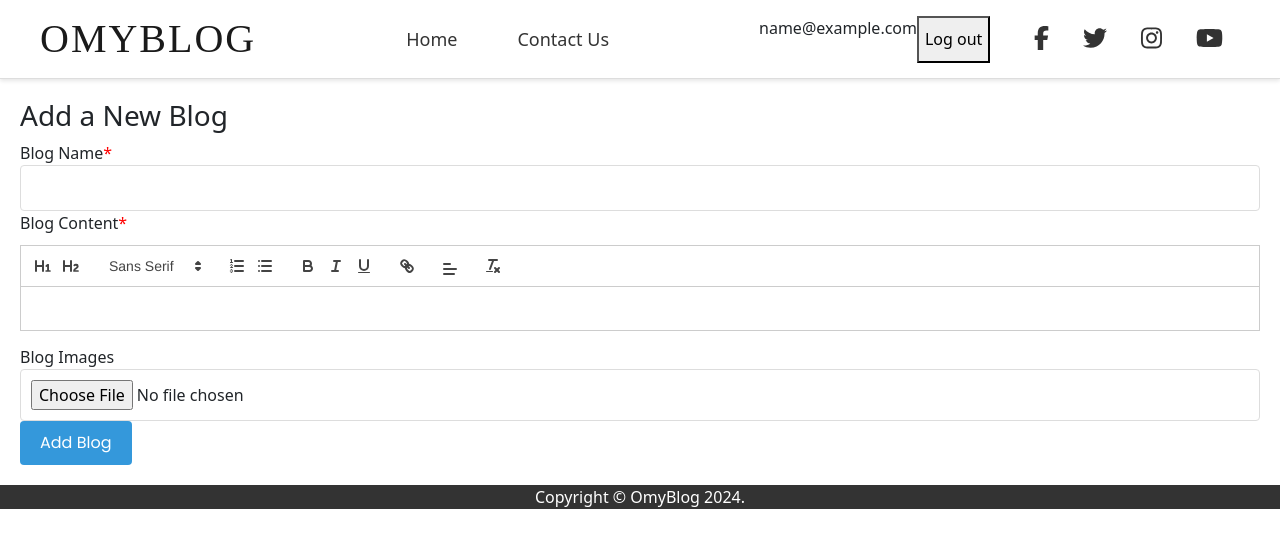
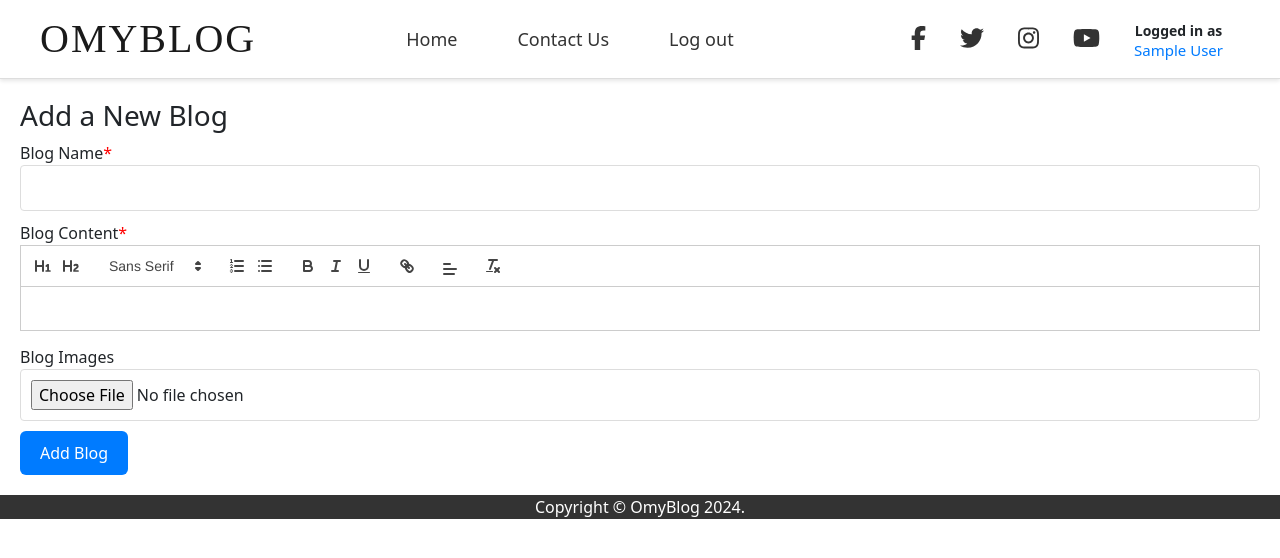
Before and after one commit to Nancy-222/MERN-Blogs, a React (Create React App) app in the folder frontend/: page /blog-form in a window 1280 px wide. Shown: the top 558 px of the page. Built offline with nearby package versions, Linux system fonts and the light colour scheme; sample sign-in values are in the browser's storage.

Commit message:
Added logged in as firstname and lastname of the user

```diff
--- a/frontend/src/components/BlogForm.css
+++ b/frontend/src/components/BlogForm.css
@@ -1,13 +1,8 @@
 .add-blog-button {
-    background-color: #3498db; /* Ensure this matches your desired color */
-
+    background-color: #007bff; /* Ensure this matches your desired color */
     color: white;
     border: none;
     padding: 10px 20px;
+    margin-top: 10px;
     cursor: pointer;
 }
-
-.add-blog-button:hover {
-    background-color: #3498db; /* Ensure this matches your desired color */
-
-}
--- a/frontend/src/components/BlogForm.js
+++ b/frontend/src/components/BlogForm.js
@@ -96,7 +96,7 @@ const BlogForm = () => {
                 value={title}
             />
 
-            <label className="blog-content-wrapper">Blog Content<span style={{ color: "red" }}>*</span></label>
+            <label className="blog-content-wrapper" style={{ marginTop: "10px"}}>Blog Content<span style={{ color: "red" }}>*</span></label>
             <ReactQuill
                 ref={quillRef}
                 value={content}
@@ -122,7 +122,7 @@ const BlogForm = () => {
 
             </div>
 
-            <button type="submit" className="add-blog-button">Add Blog</button>
+            <button type="submit" className="add-blog-button btn btn-primary">Add Blog</button>
 
             {error && <div className="error">{error}</div>}
         </form>
--- a/frontend/src/components/Navbar.css
+++ b/frontend/src/components/Navbar.css
@@ -65,3 +65,26 @@
 .social-icon:hover {
   color: #007bff; /* Blue color on hover */
 }
+
+.loggedInUser{
+  display: flex;
+  flex-direction: column;
+  justify-content: center;
+  align-items: center;
+  margin: 0 17px;
+}
+
+.loggedInUser h5{
+  margin: 0;
+  padding: 0;
+  font-size: 15px;
+  color: #007bff;
+}
+
+.loggedInUser p{
+  font-weight: 300;
+  margin: 0;
+  padding: 0;
+  font-size: 14px;
+  font-weight: bold;
+}
--- a/frontend/src/components/Navbar.js
+++ b/frontend/src/components/Navbar.js
@@ -5,13 +5,18 @@ import { useAuthContext } from '../hooks/useAuthContext';
 import { FontAwesomeIcon } from '@fortawesome/react-fontawesome';
 import { faFacebookF, faTwitter, faInstagram, faYoutube} from '@fortawesome/free-brands-svg-icons';
 import './Navbar.css'; // Ensure this CSS file is correctly linked
+// import { useNavigate } from 'react-router-dom'; // Import useNavigate for redirection
+
 
 const Navbar = () => {
   const {logout} = useLogout()
   const { user } = useAuthContext()
+  // const navigate = useNavigate();
   const handleClick = () => {
     logout()
+    // navigate('/contact')
   }
+
 
   return (
     <nav className="navbar">
@@ -21,16 +26,13 @@ const Navbar = () => {
           <Link to="/" className="nav-link">Home</Link>
           <Link to="/contact" className="nav-link">Contact Us</Link>
           {!user && (
-            <div className="navbar-buttons">
-          <Link to="/signup">Sign Up</Link>
-          <Link to="/login">Log In</Link>
-            </div>
+          <Link to="/signup" className="nav-link">Sign Up</Link>
+          )}
+          {!user && (
+          <Link to="/login" className="nav-link">Log In</Link>
           )}
           {user && (
-            <div className="navbar-buttons">
-              <span>{user.email}</span>
-              <button onClick={handleClick}> Log out</button>
-            </div>
+          <Link onClick={handleClick} className="nav-link">Log out</Link>
           )}
         </div>
         <div className="navbar-social">
@@ -46,6 +48,10 @@ const Navbar = () => {
           <a href="https://youtube.com" target="_blank" rel="noopener noreferrer">
             <FontAwesomeIcon icon={faYoutube} className="social-icon" />
           </a>
+          { user && (<div  className="loggedInUser">
+            <p>Logged in as</p>
+            <h5>{user.name}</h5>
+          </div>)}
         </div>
       </div>
     </nav>
--- a/frontend/src/hooks/useLogin.js
+++ b/frontend/src/hooks/useLogin.js
@@ -1,10 +1,12 @@
 import { useState } from 'react'
 import { useAuthContext } from './useAuthContext'
+import { useNavigate } from 'react-router-dom'; // Import useNavigate for redirection
 
 export const useLogin = () => {
   const [error, setError] = useState(null)
   const [isLoading, setIsLoading] = useState(null)
   const { dispatch } = useAuthContext()
+  const navigate = useNavigate();
 
   const login = async (email, password) => {
     setIsLoading(true)
@@ -31,6 +33,9 @@ export const useLogin = () => {
 
       // update loading state
       setIsLoading(false)
+      navigate('/blog-form-details')
+
+
     }
   }
 
--- a/frontend/src/hooks/useLogout.js
+++ b/frontend/src/hooks/useLogout.js
@@ -1,13 +1,13 @@
 import { useAuthContext } from "./useAuthContext"
 
 export const useLogout = () => {
-    const {dispatch} = useAuthContext()
+    const { dispatch } = useAuthContext()
 
     const logout = () => {
         localStorage.removeItem('user')
 
-    dispatch({type: 'LOGOUT'})
+        dispatch({ type: 'LOGOUT' })
     }
 
-    return {logout}
+    return { logout }
 }
--- a/frontend/src/index.css
+++ b/frontend/src/index.css
@@ -141,7 +141,3 @@ div.error {
 .ql-editor {
   background-color: white;
 }
-
-.blog-content-wrapper {
-  margin-bottom: 10px; /* Adjust as needed */
-}
--- a/frontend/src/pages/BlogFormDetails.css
+++ b/frontend/src/pages/BlogFormDetails.css
@@ -44,7 +44,8 @@
 
 /* Style for form controls */
 .blog-form-details-form input[type="text"],
-.blog-form-details-form input[type="file"] {
+.blog-form-details-form input[type="file"],
+.blog-form-details-form textarea {
     width: 100%;
     padding: 10px;
     border: 1px solid #ddd;
--- a/frontend/src/pages/LogIn.js
+++ b/frontend/src/pages/LogIn.js
@@ -1,20 +1,17 @@
 import React, { useState } from 'react';
 import { useLogin } from '../hooks/useLogin';
 import { Container, Form, Button } from 'react-bootstrap';
-import { useNavigate } from 'react-router-dom'; // Import useNavigate for redirection
 import './LogIn.css'; // Import the CSS file for styling
 
 const LogIn = () => {
   const [email, setEmail] = useState(null)
   const [password, setPassword] = useState(null)
   const {login, error, isLoading} = useLogin()
-  const navigate = useNavigate();
   const handleSubmit = async (e) => {
 
     e.preventDefault()
 
     await login(email, password)
-    navigate('/blog-form-details')
   }
 
 
--- a/frontend/src/pages/SignUp.js
+++ b/frontend/src/pages/SignUp.js
@@ -8,6 +8,7 @@ import PhoneInput from 'react-phone-number-input';
 import 'react-phone-number-input/style.css'; // Import the CSS for PhoneInput
 import './SignUp.css'; // Import the CSS file for styling
 import { useSignup } from '../hooks/useSignup';
+import { useNavigate } from 'react-router-dom'; // Import useNavigate for redirection
 
 const Signup = () => {
   const [email, setEmail] = useState('');
@@ -18,6 +19,7 @@ const Signup = () => {
   const [selectedCountry, setSelectedCountry] = useState(null);
   const [phoneNumber, setPhoneNumber] = useState('');
   const {signup, isLoading, error} = useSignup()
+  const navigate = useNavigate();
 
   // Convert country data to options for react-select
   const countryOptions = Object.entries(countries).map(([code, { name }]) => ({
@@ -32,8 +34,8 @@ const Signup = () => {
 
   const handleSubmit = async (e) => {
     e.preventDefault()
-    console.log('Submitted: ', {firstName, lastName, email})
     await signup(firstName, lastName, email, password)
+    navigate('/blog-form-details')
   }
 
   return (
```
Also changed, not shown: 2 other files (tests, documents, lock files or other folders).
